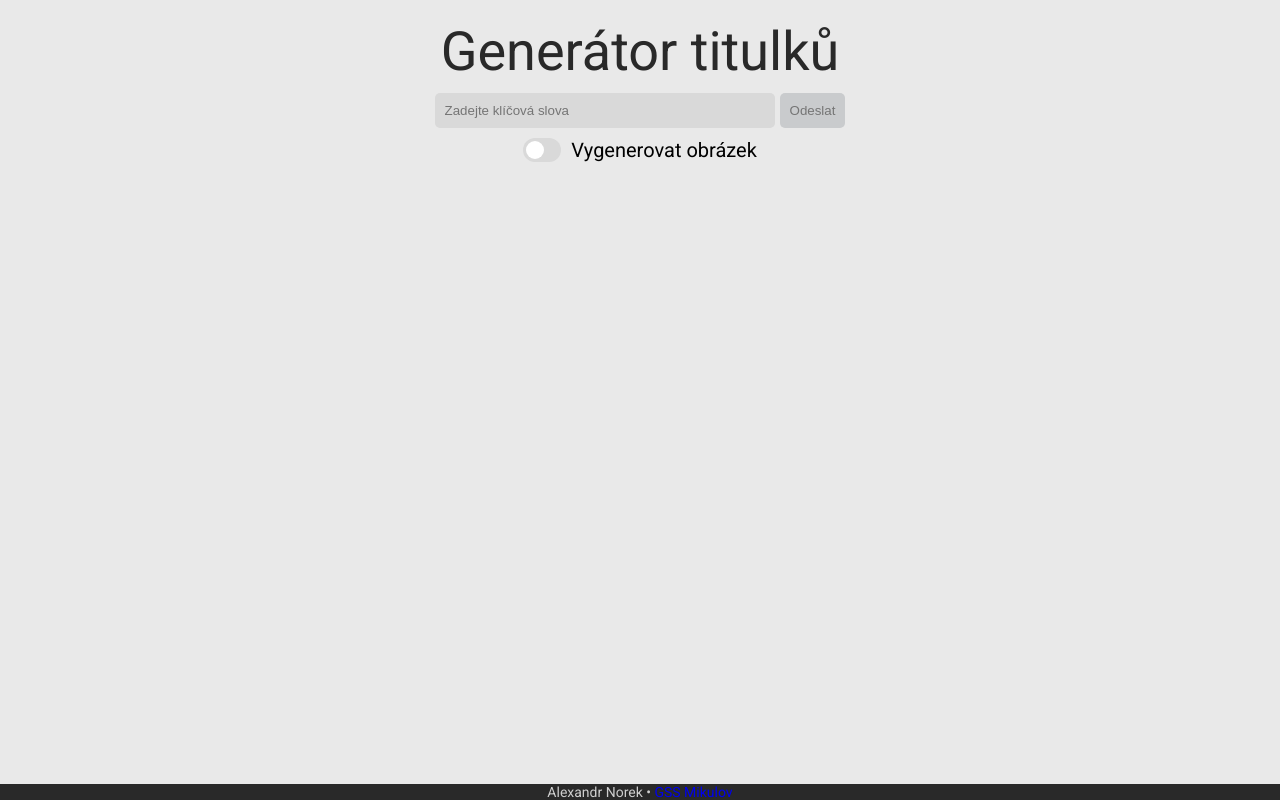
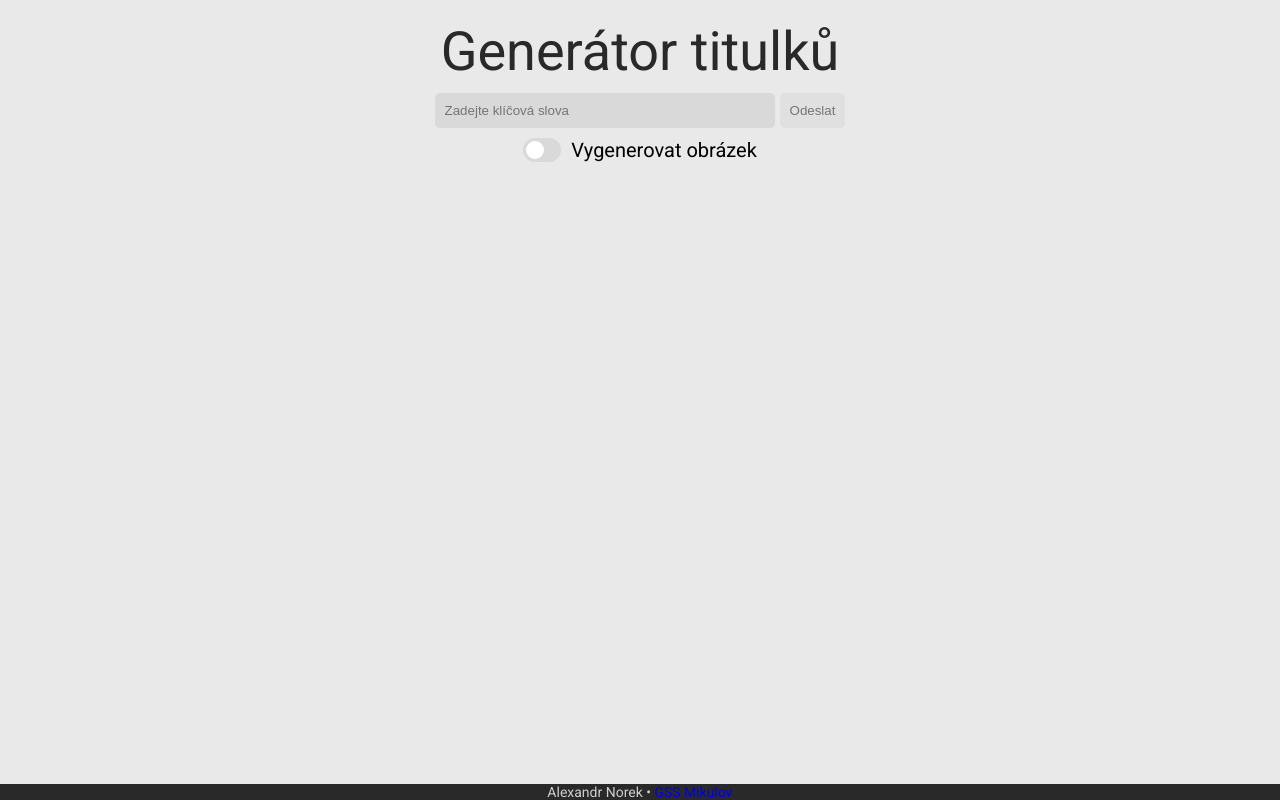
Before and after one commit to AlexandrNorek/TitleGenerator, a website: page index.html in a window 1280 px wide. In both pictures the pointer is over the button "Odeslat". Drawn offline with Linux system fonts and the light colour scheme.

Commit message:
Update style.css

```diff
--- a/style.css
+++ b/style.css
@@ -48,7 +48,7 @@ body {
 }
 
 #submitButton:hover {
-    background-color: #c9cbcd;
+    background-color: #e0e0e0;
     cursor: pointer;
 }
 
```
